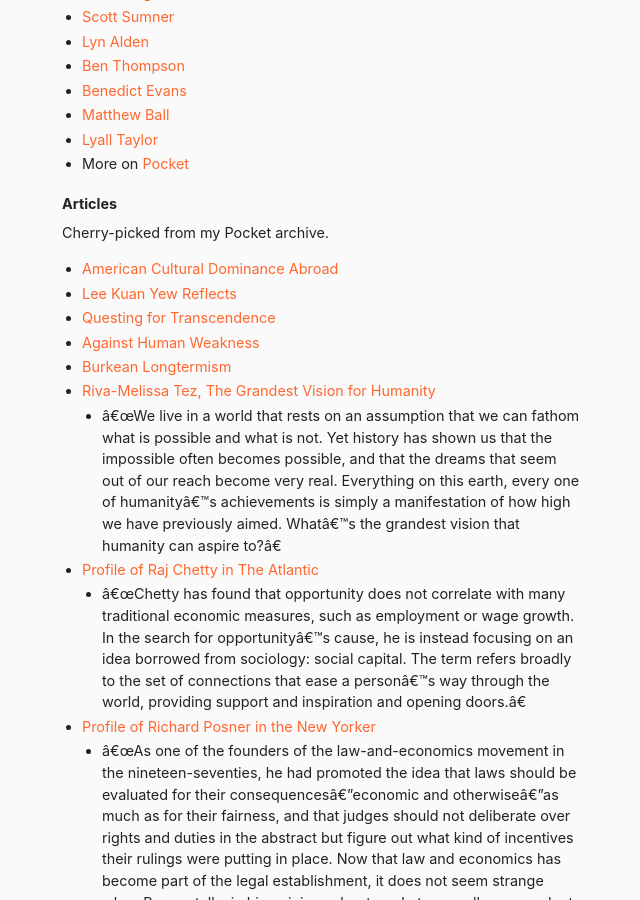
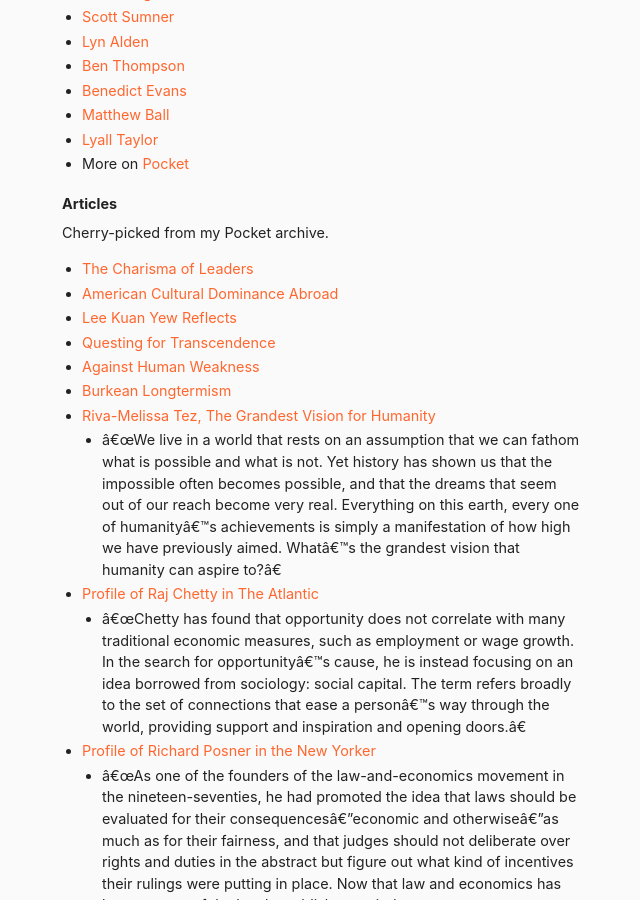
Before and after one commit to danschlz/danschulz.github.io, a Jekyll site: the page built from links.md, in a window 1280 px wide and 900 px high, scrolled down 548 px. Shown: the whole window, without its empty margins (298-938 px from the left). Built offline with Jekyll 4.4.1, drawn with Linux system fonts in a browser that asks for light colours.

Commit message:
Update links.md

```diff
--- a/links.md
+++ b/links.md
@@ -33,6 +33,7 @@ To my delight, the quality and variety of online writing seems to have been gett
 
 Cherry-picked from my Pocket archive.
 
+- [The Charisma of Leaders](https://metaismurder.com/post/44155254813/the-charisma-of-leaders)
 - [American Cultural Dominance Abroad](https://www.reddit.com/r/TheMotte/comments/bheycc/american_cultural_dominance_abroad/)
 - [Lee Kuan Yew Reflects](http://content.time.com/time/subscriber/printout/0,8816,1137705,00.html)
 - [Questing for Transcendence](https://scholars-stage.blogspot.com/2019/04/on-quests-for-transcendence.html)
```
